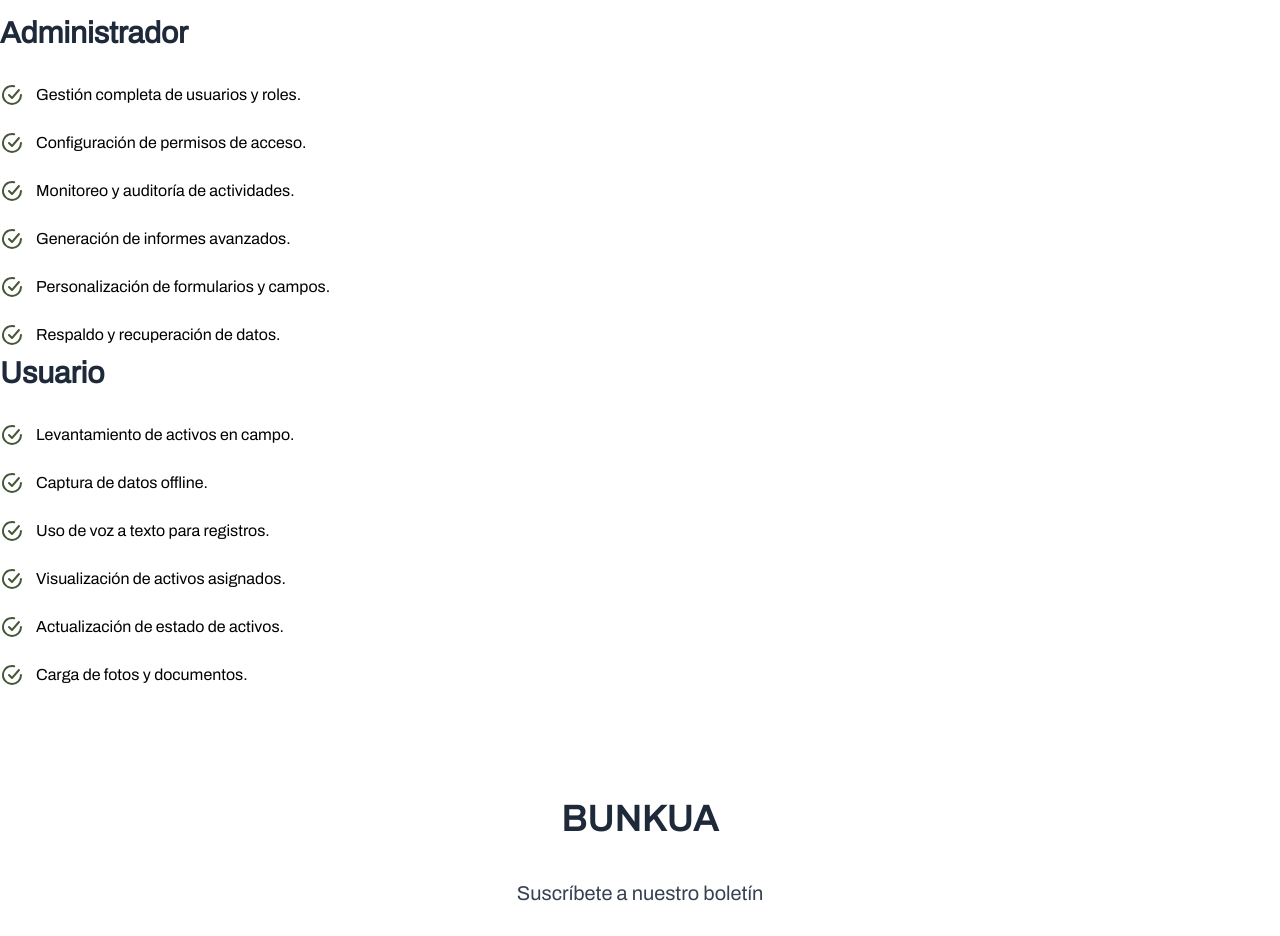
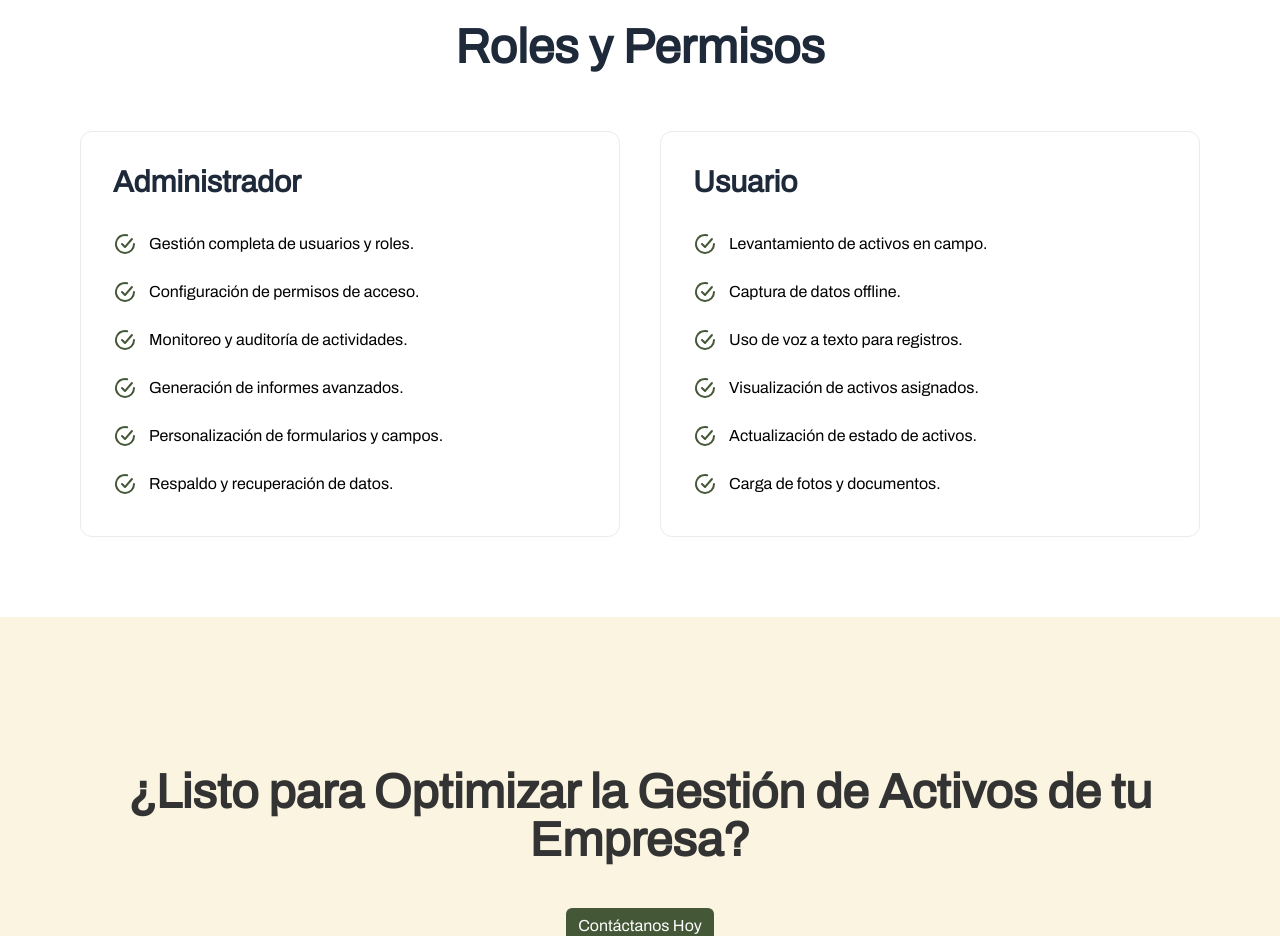
Before and after one commit to ramirezluisa503/bunkua, a React (Vite) app: page /AppBrey in a window 1280 px wide. Shown: the part 1260-2196 px from the top of the page. Built offline with nearby package versions, Linux system fonts and the light colour scheme.

Commit message:
Terminando pagina AppBrey

```diff
--- a/src/Landing/AppBrey.tsx
+++ b/src/Landing/AppBrey.tsx
@@ -1,6 +1,7 @@
 import { Layout } from '../components/Layout/Layout';
 import AutoCarousel from '../components/Carousel/Carousel';
 import { CheckList } from '../components/CheckList/CheckList';
+import { NavLink } from 'react-router-dom';
 import Brey1 from '../assets/images/Brey1.webp';
 import Brey2 from '../assets/images/Brey2.webp';
 import Brey3 from '../assets/images/Brey3.webp';
@@ -51,9 +52,11 @@
               <p className="text-grey text-balance text-xl box-content leading-relaxed">
                 Optimice la recopilación y gestión de datos de sus activos en campo con nuestra aplicación móvil robusta y fácil de usar. Trabaje sin conexión, capture datos con voz y asegure la integridad de su información.
               </p>
-              <button className="bg-green hover:bg-black cursor-pointer text-white mt-7 mb-0.5 w-fit h-9 px-3 rounded-[6px]">
+              <NavLink to={'/contactUs'}>
+                <button className="hover:bg-black bg-green text-white mt-7 mb-0.5 w-fit h-9 px-3 rounded-[6px] cursor-pointer">
                 Agendar una demostración
-              </button>
+                </button>
+              </NavLink>
             </div>
           </article>
 
@@ -130,15 +133,15 @@
 
         </section>
         {/* Roles y Permisos */}
-        <section>
-          <h2 className="text-4xl md:text-5xl font-bold text-gray-800 mb-6">
+        <section className='m-20'>
+          <h2 className="text-4xl md:text-5xl font-bold text-gray-800 mb-15 text-center">
               Roles y Permisos
           </h2>
-          <article>
-            <div className="space-y-8">
-              <h2 className="text-3xl font-bold text-gray-800">
+          <article className='sm:grid sm:grid-cols-2 flex flex-col justify-center items-center gap-10'>
+            <div className="sm:grid-cols-1 border border-borderGrey rounded-xl p-8 space-y-8 ">
+              <h3 className="text-3xl font-bold text-gray-800">
                 Administrador
-              </h2>
+              </h3>
 
               <div className="space-y-4">
                 <CheckList text="Gestión completa de usuarios y roles." />
@@ -149,10 +152,10 @@
                 <CheckList text="Respaldo y recuperación de datos." />
               </div>
             </div>
-            <div className="space-y-8">
-              <h2 className="text-3xl font-bold text-gray-800">
+            <div className="sm:grid-cols-1 border border-borderGrey rounded-xl p-8 space-y-8">
+              <h3 className="text-3xl font-bold text-gray-800">
                 Usuario
-              </h2>
+              </h3>
 
               <div className="space-y-4">
                 <CheckList text="Levantamiento de activos en campo." />
@@ -165,8 +168,21 @@
             </div>
           </article>
 
+        </section>
+        <footer>
+          <div className="flex flex-col items-center justify-center h-120 bg-[#faf4e1] p-4 text-center">
+            <h2 className="text-4xl md:text-5xl font-bold text-[#333333] mb-4">
+              ¿Listo para Optimizar la Gestión de Activos de tu Empresa?
+            </h2>
 
-        </section>
+            <NavLink to={'/contactUs'}>
+              <button className="hover:bg-black bg-green text-white mt-7 mb-0.5 w-fit h-9 px-3 rounded-[6px] cursor-pointer">
+                Contáctanos Hoy
+              </button>
+            </NavLink>
+          </div>
+        </footer>
+
       </Layout>
 
   );
```
